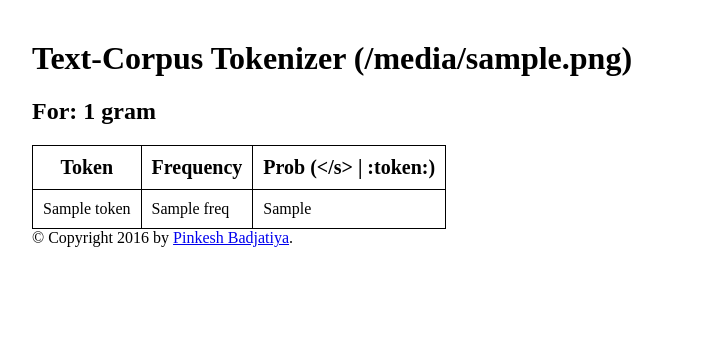
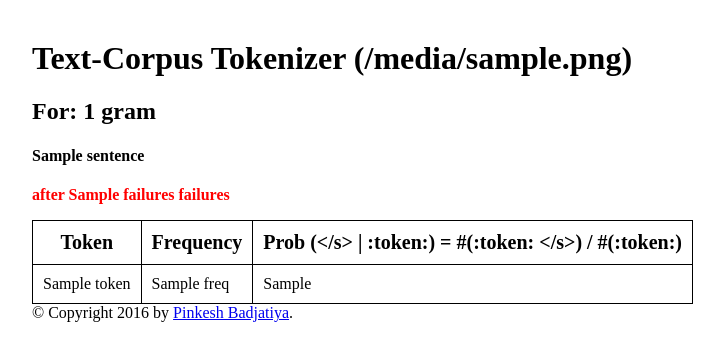
Before and after one commit to pinkeshbadjatiya/twitter-tokenizer, a Flask app: template templates/generate_statistics.html in a window 1280 px wide. Shown: the top 361 px of the page, without its empty margins (8-732 px from the left). Run offline with Flask 2, Linux system fonts and the light colour scheme; the template is opened without the code that fills it: most values are stand-ins (such as "Sample title", 1, 10 or a date in 2020).

Commit message:
Generate random sentence based on n-grams (DYNAMIC)

```diff
--- a/main.py
+++ b/main.py
@@ -5,6 +5,7 @@ from flask import Flask, render_template, redirect, url_for, request
 from collections import defaultdict
 import operator
 from copy import deepcopy
+import random
 
 app = Flask(__name__)
 
@@ -16,6 +17,10 @@ class Tokenizer:
         self.regex_tweet_check = re.compile(r"^RT @[\w\d]+:")
         self.tweets = []
         self.sentences = []
+        self.graph = {
+            "edges": defaultdict(list),
+            "weights": defaultdict(int)
+        }
 
     def load_tweets(self, max_tweet_count):
         with open(self.file_name, 'rb') as f:
@@ -62,6 +67,29 @@ class Tokenizer:
         if max_sentence_count and max_sentence_count != -1:
             self.sentences = self.sentences[:max_sentence_count]
 
+    def update_graph(self, n_gram, tokens):
+        siz = len(tokens)
+        dependency = n_gram - 1
+        for i in range(siz):
+            if i >= siz - 1:
+                continue
+            key = " ".join(tokens[i - dependency + 1: i + 1])
+            self.graph["edges"][key].append(tokens[i + 1])
+            self.graph["weights"][key + " " + tokens[i + 1]] += 1
+
+    def generate_sentence(self, n_gram, failures=0):
+        try:
+            sentence = ["<s>"]
+            dependency = n_gram - 1
+            while sentence[-1] != "</s>":
+                key = " ".join(sentence[-dependency:])
+                sentence.append(random.choice(self.graph["edges"][key]))
+            return {
+                "sentence": " ".join(sentence),
+                "failures": failures
+            }
+        except IndexError:
+            return self.generate_sentence(n_gram, failures + 1)
 
 # def write_to_file(file_name, tweets):
 #     with open(file_name, mode="w", encoding="utf8") as f:
@@ -132,6 +160,7 @@ def generate_statistics():
     filename = request.args.get("filename", "real_soldiers_of_fortune.txt")
     max_sentence_count = int(request.args.get("max_sentences", -1))
     n_gram = int(request.args.get("n_gram", 1))
+    generate_sentence = int(request.args.get("generate_sentence", 0))
 
     t = Tokenizer(filename)
     t.load_corpus(max_sentence_count)
@@ -156,6 +185,14 @@ def generate_statistics():
                 make_key = " ".join(tokens[start_ind: end_ind])
                 token_corpus[i][make_key] += 1
 
+            # For creating graph as linked_list
+            t.update_graph(n_gram, tokens)
+
+    if generate_sentence:
+        random_sentence = t.generate_sentence(n_gram)
+    else:
+        random_sentence = None
+
     # Sort by frequency
     corpus_stats = sorted(token_corpus[n_gram].items(), key=operator.itemgetter(1))
     corpus_stats.reverse()
@@ -166,7 +203,8 @@ def generate_statistics():
         sen = {}
         sen["token"] = k
         sen["freq"] = v
-        sen["probablity_ending"] = (token_corpus[n_gram + 1][k + " " + "</s>"] * 1.0)/token_corpus[1]["</s>"]
+        sen["probablity_ending"] = (token_corpus[n_gram + 1][k + " " + "</s>"] * 1.0)/token_corpus[n_gram][k]
+        # sen["probablity_ending"] = (token_corpus[n_gram + 1][k + " " + "</s>"] * 1.0)/token_corpus[1]["</s>"]
         result.append((sen, sen["probablity_ending"]))
 
     # Sort by probablity
@@ -174,7 +212,7 @@ def generate_statistics():
     result.reverse()
 
     return render_template('generate_statistics.html', filename=filename,
-                           result=result, n_gram=n_gram)
+                           result=result, n_gram=n_gram, sentence=random_sentence)
 
 @app.route("/")
 def main():
--- a/templates/generate_statistics.html
+++ b/templates/generate_statistics.html
@@ -2,21 +2,17 @@
 {% block content %}
 <h1> Text-Corpus Tokenizer ({{ filename }})</h1>
 <h2> For: {{ n_gram }} gram</h2>
-<!-- <form action="/ngram_stats">
-  <select name="cars">
-    {% for word in words %}
-      <option value="{{word}}">{{word}}</option>
-    {% endfor %}
-  </select>
-  <br><br>
-  <input type="submit">
-</form> -->
+
+{% if sentence %}
+  <h4>{{ sentence["sentence"] }}</h4>
+  <p style="color:red; font-weight:bold;">after {{ sentence["failures"] }} failures</p>
+{% endif %}
 
 <table class="sortable">
   <tr>
     <th>Token</th>
     <th>Frequency</th>
-    <th>Prob (&lt;/s&gt; | :token:)</th>
+    <th>Prob (&lt;/s&gt; | :token:) = #(:token: &lt;/s&gt;) / #(:token:)</th>
   </tr>
   {% for (row, temp) in result %}
     <tr>
@@ -26,20 +22,4 @@
     </tr>
   {% endfor %}
 </table>
-
-
-<!-- <table>
-  <tr>
-    <th>Sentence</th>
-    <th>Tokens (one per line)</th>
-  </tr>
-  {% for t in tweets %}
-    <tr>
-      <td>{{ t.tweet }}</td>
-      <td>
-        <pre>{% for token in t.tokens %}<span class="token">{{ t.ReplacementDict.get(token, token) + "\n" }}</span>{% endfor %}</pre>
-      </td>
-    </tr>
-  {% endfor %}
-</table> -->
 {% endblock %}
```
